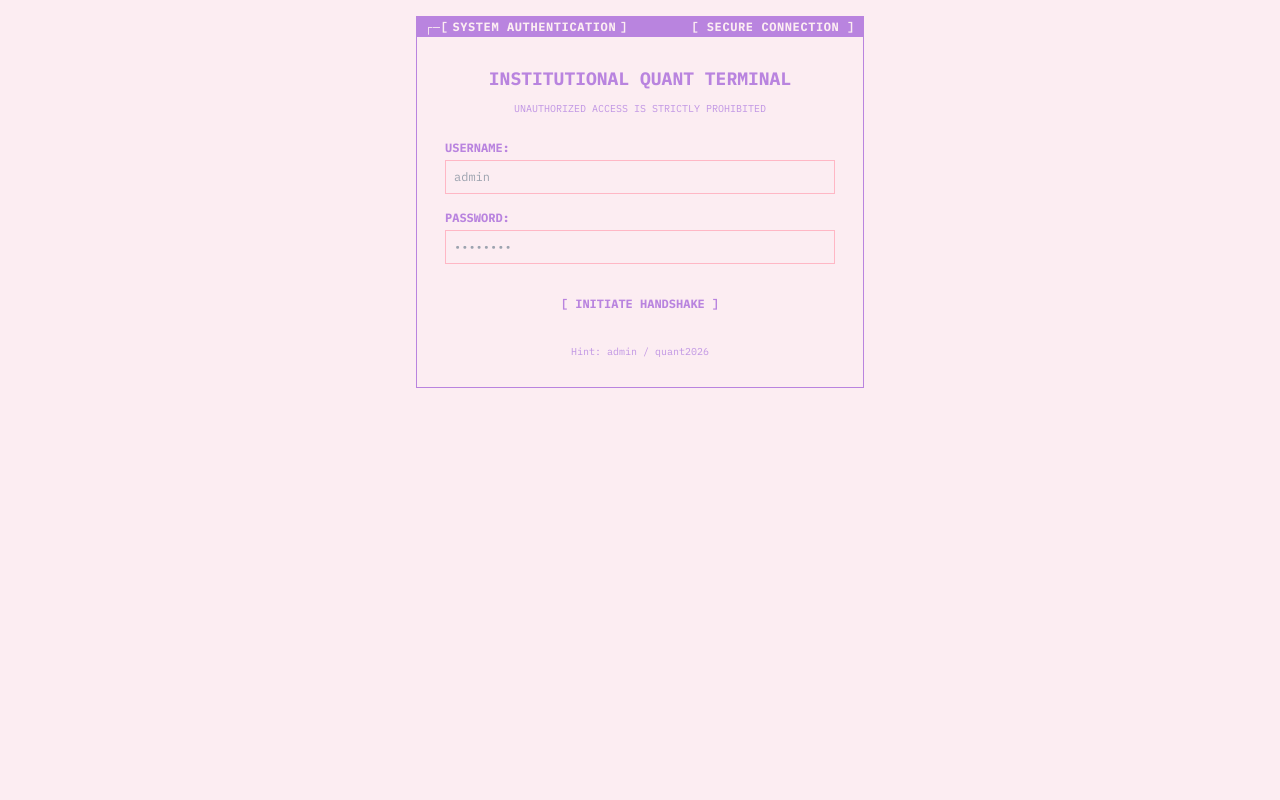
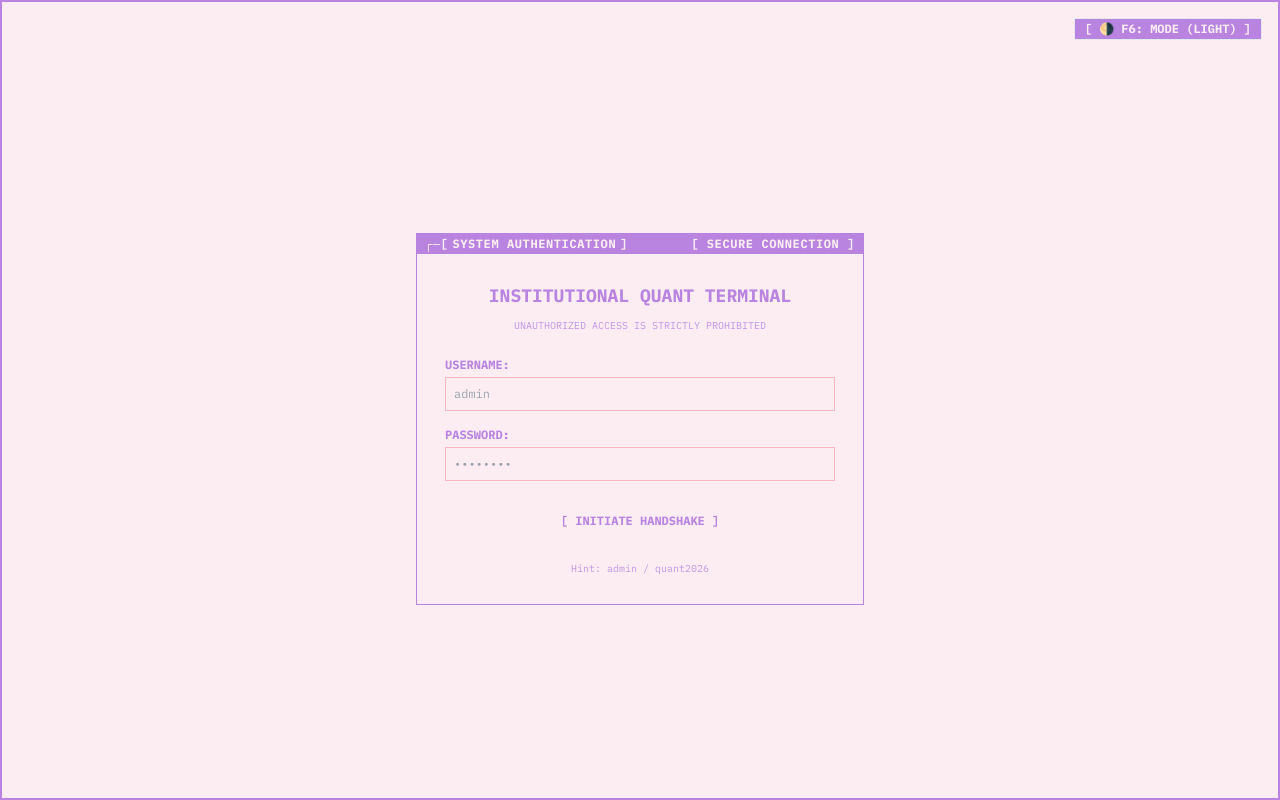
Before and after one commit to aara-dhya/1737, a React (Vite) app: page /login in a window 1280 px wide. Built offline with nearby package versions, Linux system fonts and the light colour scheme.

Commit message:
fixed minor frontend inconsistencies

```diff
--- a/src/App.jsx
+++ b/src/App.jsx
@@ -101,7 +101,7 @@ export default function App() {
           {/* Mode Toggle Button */}
           <button
             onClick={toggleMode}
-            className={`ncurses-btn text-xs font-bold ml-auto ${theme.btnActive} animate-pulse`}
+            className={`ncurses-btn text-xs font-bold ml-auto ${theme.btnActive}`}
             title="Click to toggle Light/Dark Mode"
           >
             [ 🌗 F6: MODE ({mode.toUpperCase()}) ]
--- a/src/components/AuthScreen.jsx
+++ b/src/components/AuthScreen.jsx
@@ -4,7 +4,7 @@ import { useTheme } from '../context/ThemeContext';
 import { usePageTitle } from '../hooks/usePageTitle';
 
 export default function AuthScreen({ onLogin }) {
-  const { theme, mode } = useTheme();
+  const { theme, mode, toggleMode } = useTheme();
   const [username, setUsername] = useState('');
   const [password, setPassword] = useState('');
   const [error, setError] = useState('');
@@ -28,9 +28,23 @@ export default function AuthScreen({ onLogin }) {
   };
 
   return (
-    <div className={`h-full w-full flex flex-col items-center justify-center p-4`}>
-      <div className="w-full max-w-md">
-        <NcursesFrame title="SYSTEM AUTHENTICATION" headerExtra="[ SECURE CONNECTION ]">
+    <div className={`h-screen w-screen ${theme.bg} ${theme.text} font-mono flex flex-col overflow-hidden p-2 select-none border-2 ${theme.border}`}>
+
+      {/* Top Bar for Mode Toggle */}
+      <div className="flex justify-end p-2 w-full shrink-0">
+        <button
+          onClick={toggleMode}
+          className={`ncurses-btn text-xs font-bold ${theme.btnActive}`}
+          title="Click to toggle Light/Dark Mode"
+        >
+          [ 🌗 F6: MODE ({mode.toUpperCase()}) ]
+        </button>
+      </div>
+
+      {/* Main Login Area */}
+      <div className={`flex-1 flex items-center justify-center p-4`}>
+        <div className="w-full max-w-md">
+          <NcursesFrame title="SYSTEM AUTHENTICATION" headerExtra="[ SECURE CONNECTION ]">
           <form onSubmit={handleSubmit} className="p-4 space-y-6">
             <div className="text-center space-y-2 mb-6">
               <div className={`text-lg font-bold ${theme.text}`}>INSTITUTIONAL QUANT TERMINAL</div>
@@ -83,5 +97,6 @@ export default function AuthScreen({ onLogin }) {
         </NcursesFrame>
       </div>
     </div>
+    </div>
   );
 }
```
